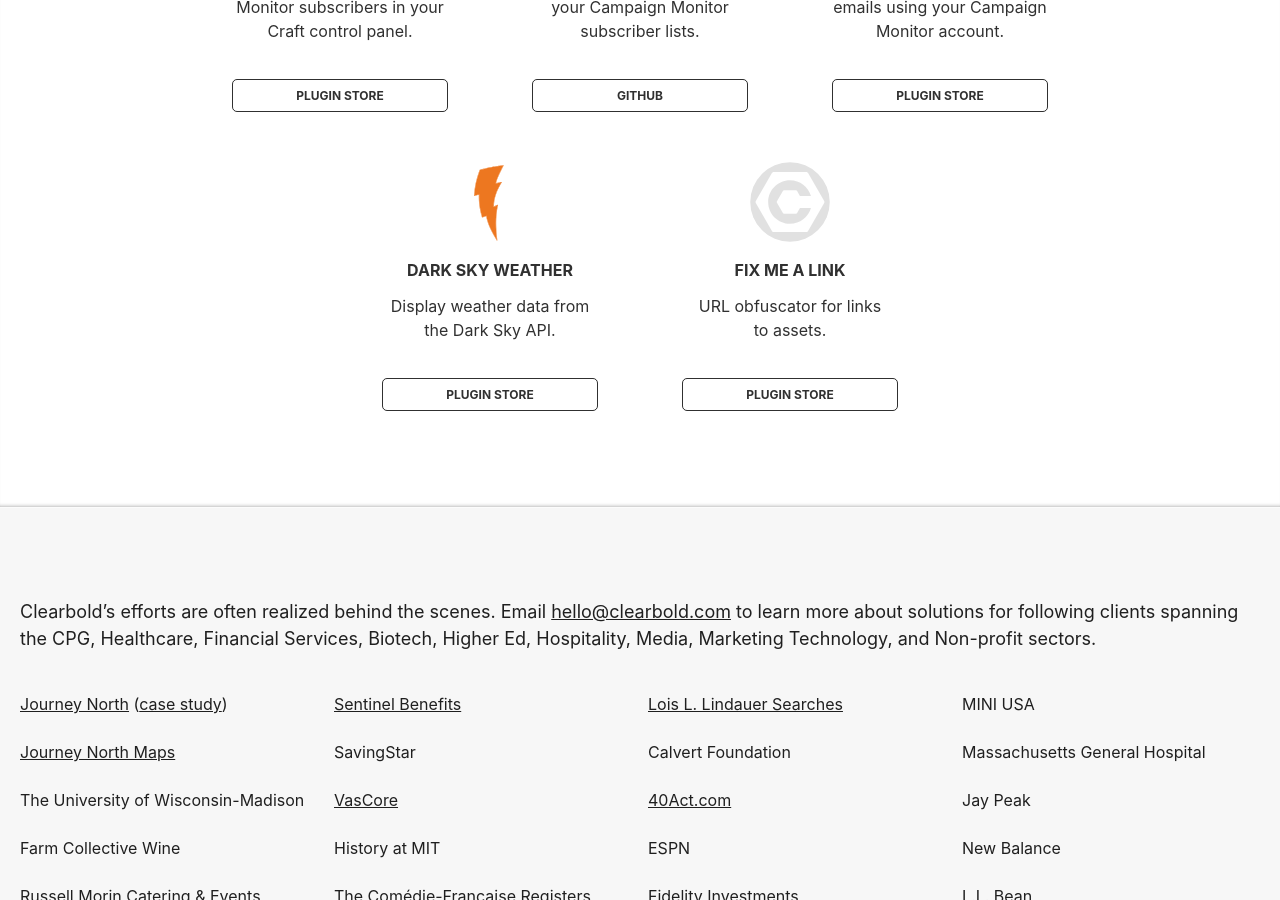
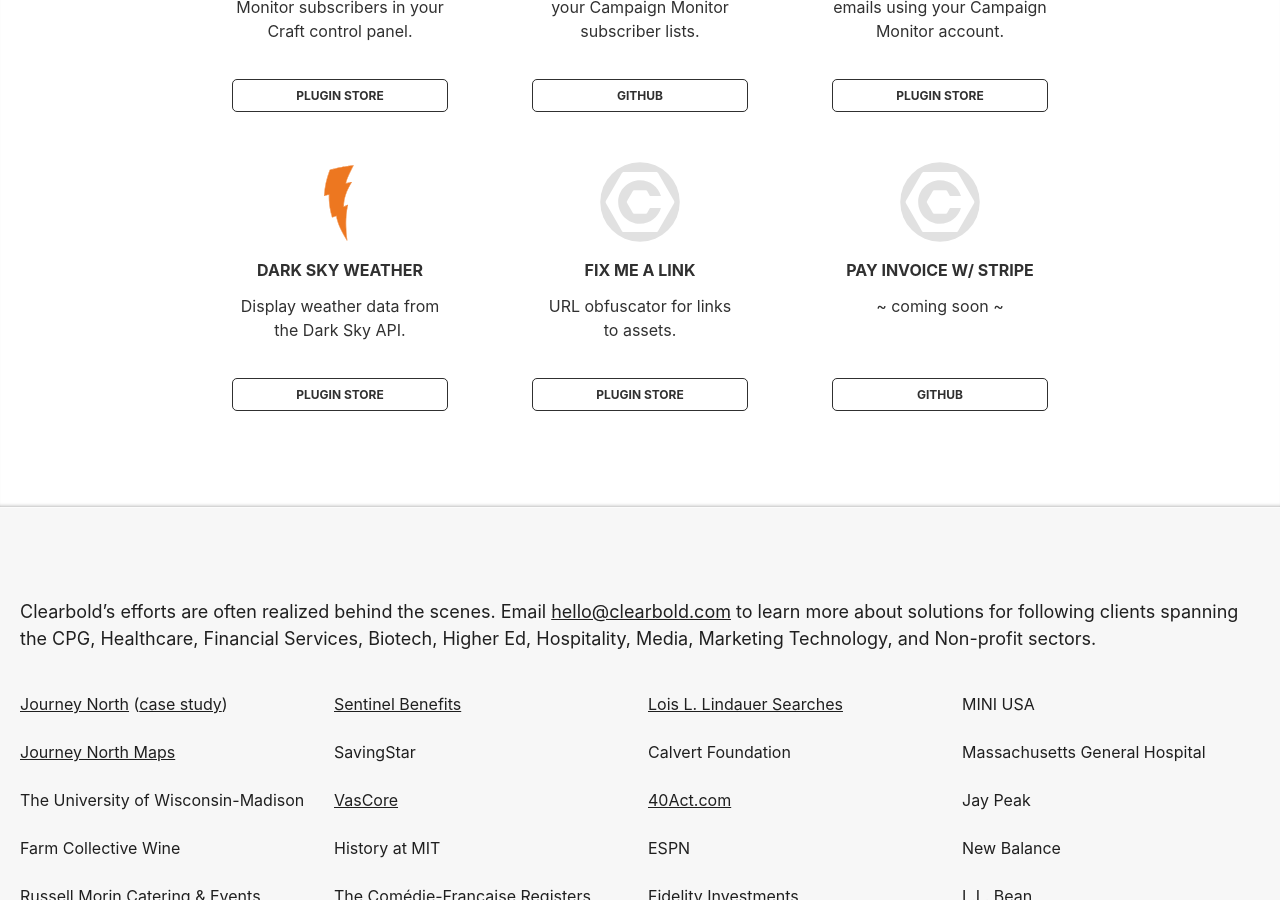
Before and after one commit to clearbold/clearbold.github.io, a Jekyll site: the page built from index.html, in a window 1280 px wide and 900 px high, scrolled down 2473 px. Built offline with Jekyll 4.4.1, drawn with Linux system fonts in a browser that asks for light colours.

Commit message:
New plugin entry

```diff
--- a/_layouts/home.html
+++ b/_layouts/home.html
@@ -126,6 +126,12 @@
                     <p>URL obfuscator for links to&nbsp;assets.</p></div>
                     <span class="button">Plugin Store</span>
                 </a>
+                <a class="card" href="https://github.com/clearbold/pay-invoice-stripe">
+                    <div><div class="icon"><img class="cb-logo" src="/ui/img/logo-gray.svg" alt="" /></div>
+                    <div class="name">Pay Invoice w/ Stripe</div>
+                    <p>~ coming soon ~</p></div>
+                    <span class="button">GitHub</span>
+                </a>
             </div>
         </section></div>
     </div>
```
Also changed, not shown: 1 other file.
